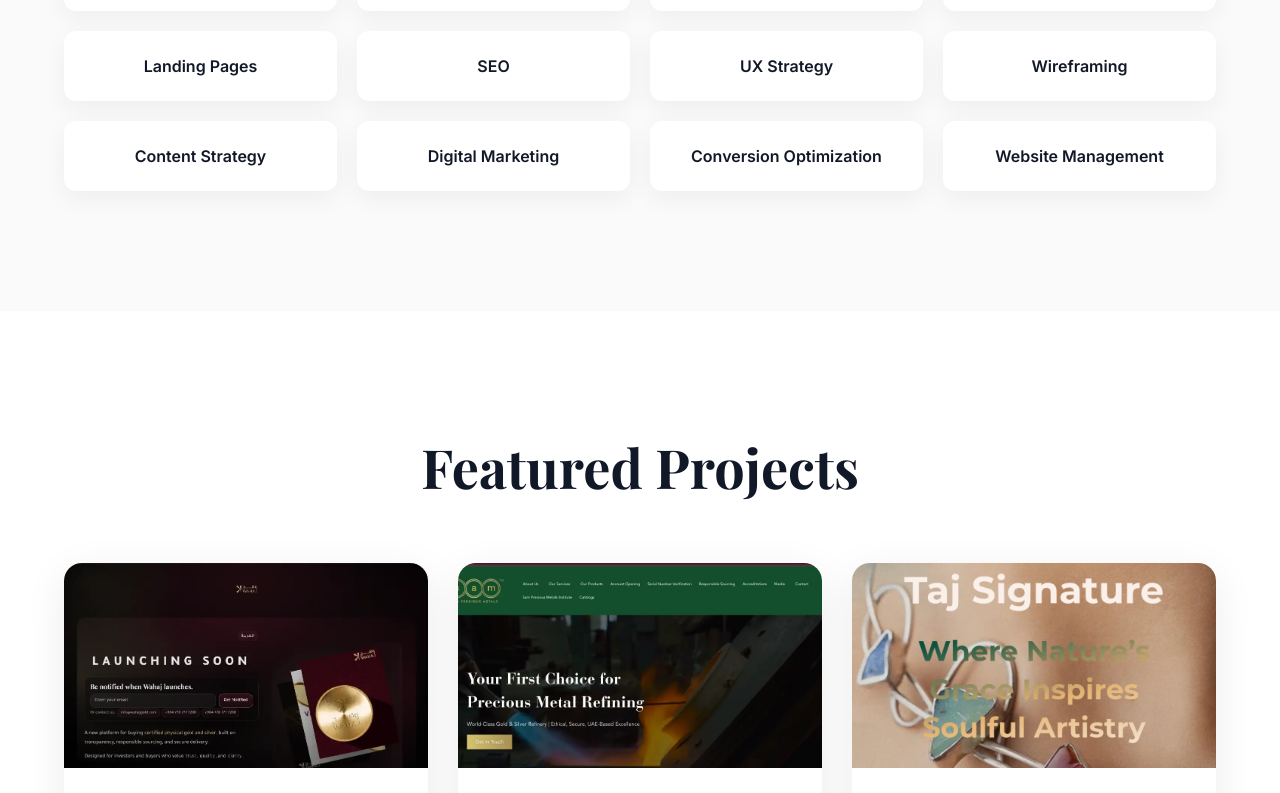
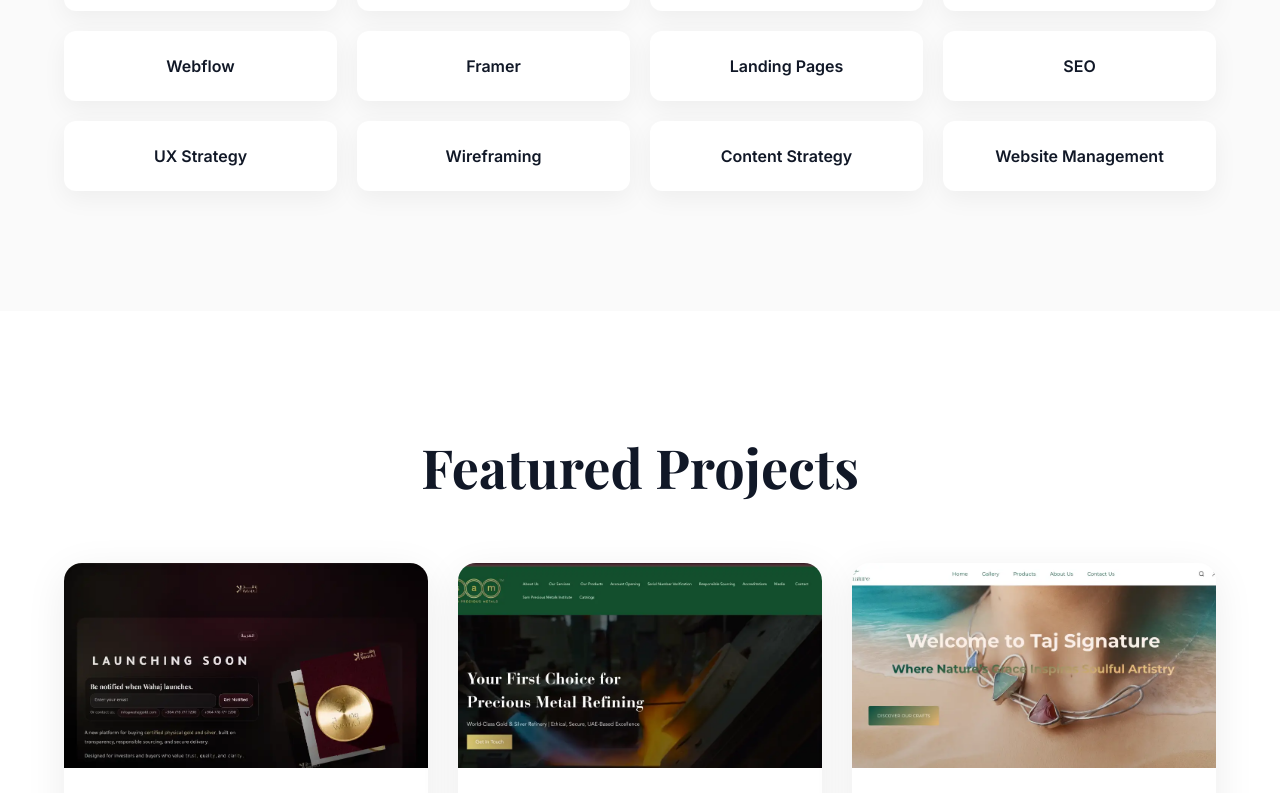
Before and after one commit to ShahrzadRasekh/Portfolio-Shahrzad-2026, a React (Vite) app: page / in a window 1280 px wide. Shown: the part 1600-2393 px from the top of the page. Built offline with nearby package versions, Linux system fonts and the light colour scheme.

Commit message:
changetajimage

```diff
--- a/src/components/CaseStudies.jsx
+++ b/src/components/CaseStudies.jsx
@@ -91,6 +91,23 @@ export default function CaseStudies() {
       platform:
         "WordPress",
     },
+
+    {
+      title: "eGold Centre (Digital Gold & Silver Investment Platform)",
+
+      challenge:
+        "Design a user-friendly digital investment experience for customers interested in purchasing, managing, and trading gold and silver online while maintaining trust, transparency, and regulatory credibility.",
+
+      solution:
+        "Designed comprehensive wireframes and user flows covering onboarding, account management, precious metals purchasing, portfolio tracking, transactions, and educational content. The experience was structured to simplify complex financial processes and improve user confidence throughout the investment journey.",
+
+      role:
+        "UX Strategy | Wireframing | User Journey Design | Information Architecture | Fintech UX",
+
+      platform:
+        "Figma",
+    },
+
   ];
 
   return (
--- a/src/components/Expertise.jsx
+++ b/src/components/Expertise.jsx
@@ -4,13 +4,13 @@ export default function Expertise() {
     "Shopify",
     "Wix",
     "React",
+    "Webflow",
+    "Framer",
     "Landing Pages",
     "SEO",
     "UX Strategy",
     "Wireframing",
     "Content Strategy",
-    "Digital Marketing",
-    "Conversion Optimization",
     "Website Management",
   ];
 
--- a/src/components/Projects.jsx
+++ b/src/components/Projects.jsx
@@ -24,7 +24,7 @@ export default function Projects() {
       title: "Taj Signature",
       category: "Shopify E-commerce",
       image:
-      "/images/taj2.webp",
+      "/images/taj3.webp",
       link: "https://tajsignature.com",
       description:
         "Luxury Shopify store with a strong focus on premium customer experience.",
--- a/src/components/Results.jsx
+++ b/src/components/Results.jsx
@@ -17,7 +17,7 @@ export default function Results() {
           </div>
 
           <div className="stat">
-            <h2>4</h2>
+            <h2>5</h2>
             <p>Platforms Mastered</p>
           </div>
 
```
